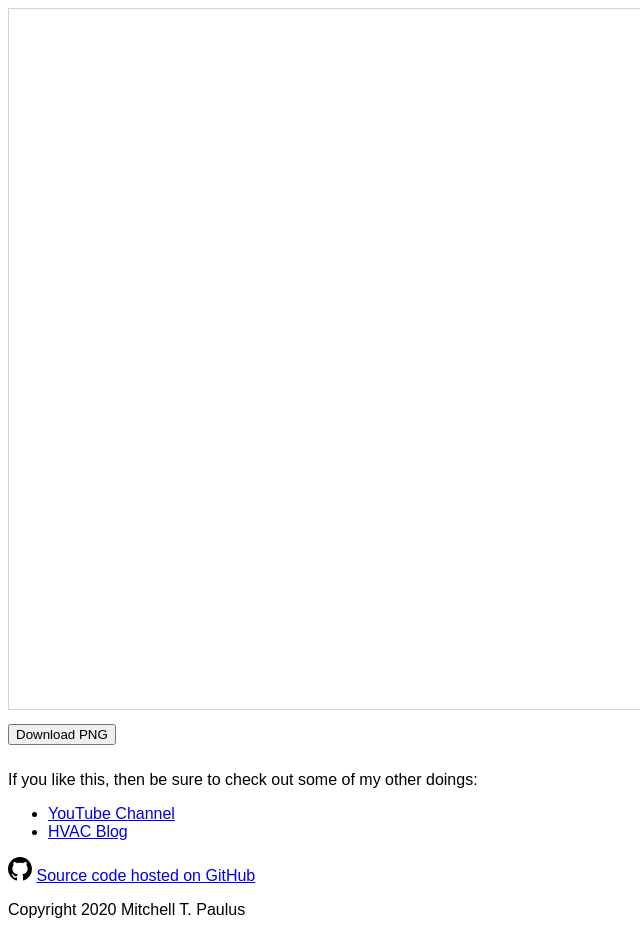
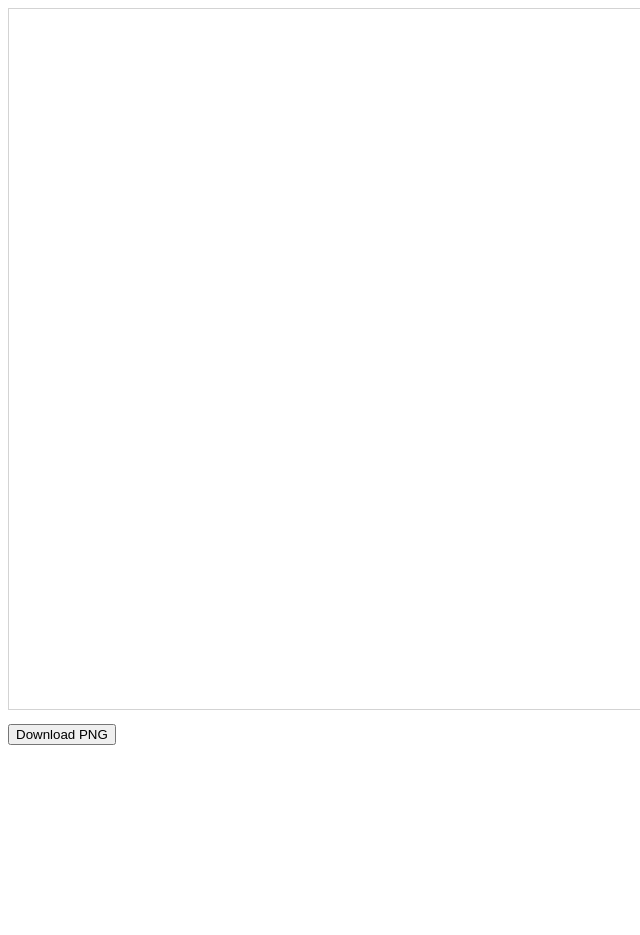
Before and after one commit to xclipseinc/psychrometric, a plain HTML site: page index.html in a window 1280 px wide. Shown: the top 935 px of the page, without its empty margins (0-640 px from the left). After the commit the page ends 800 px from the top, so only its background shows below. Drawn offline with nearby package versions, Linux system fonts and the light colour scheme; a script that the page names is missing.

Commit message:
Update index.html

```diff
--- a/index.html
+++ b/index.html
@@ -60,22 +60,7 @@
             </div>
         </div>
         <!--<div class="download-buttons"> <a download="psy.svg" data-bind="attr: { href: blobUrl }">Download File</a> </div>-->
-        <p>If you like this, then be sure to check out some of my other doings:
 
-        <ul>
-            <li><a href="http://www.youtube.com/c/MitchellPaulus">YouTube Channel</a></li>
-            <li><a href="https://mitchellt.com">HVAC Blog</a></li>
-        </ul>
-
-        </p>
-        <div>
-            <svg height="24" viewBox="0 0 16 16" width="24" aria-hidden="true">
-                <path fill-rule="evenodd" d="M8 0C3.58 0 0 3.58 0 8c0 3.54 2.29 6.53 5.47 7.59.4.07.55-.17.55-.38 0-.19-.01-.82-.01-1.49-2.01.37-2.53-.49-2.69-.94-.09-.23-.48-.94-.82-1.13-.28-.15-.68-.52-.01-.53.63-.01 1.08.58 1.23.82.72 1.21 1.87.87 2.33.66.07-.52.28-.87.51-1.07-1.78-.2-3.64-.89-3.64-3.95 0-.87.31-1.59.82-2.15-.08-.2-.36-1.02.08-2.12 0 0 .67-.21 2.2.82.64-.18 1.32-.27 2-.27.68 0 1.36.09 2 .27 1.53-1.04 2.2-.82 2.2-.82.44 1.1.16 1.92.08 2.12.51.56.82 1.27.82 2.15 0 3.07-1.87 3.75-3.65 3.95.29.25.54.73.54 1.48 0 1.07-.01 1.93-.01 2.2 0 .21.15.46.55.38A8.013 8.013 0 0 0 16 8c0-4.42-3.58-8-8-8z">
-                </path>
-            </svg>
-            <a href="https://github.com/mitchpaulus/psychrometric-chart">Source code hosted on GitHub</a>
-        </div>
-        <div><p> Copyright 2020 Mitchell T. Paulus</p></div>
 
         <script src="https://d3js.org/d3.v4.min.js"></script>
         <script src="https://cdnjs.cloudflare.com/ajax/libs/knockout/3.4.2/knockout-min.js"></script>
```
